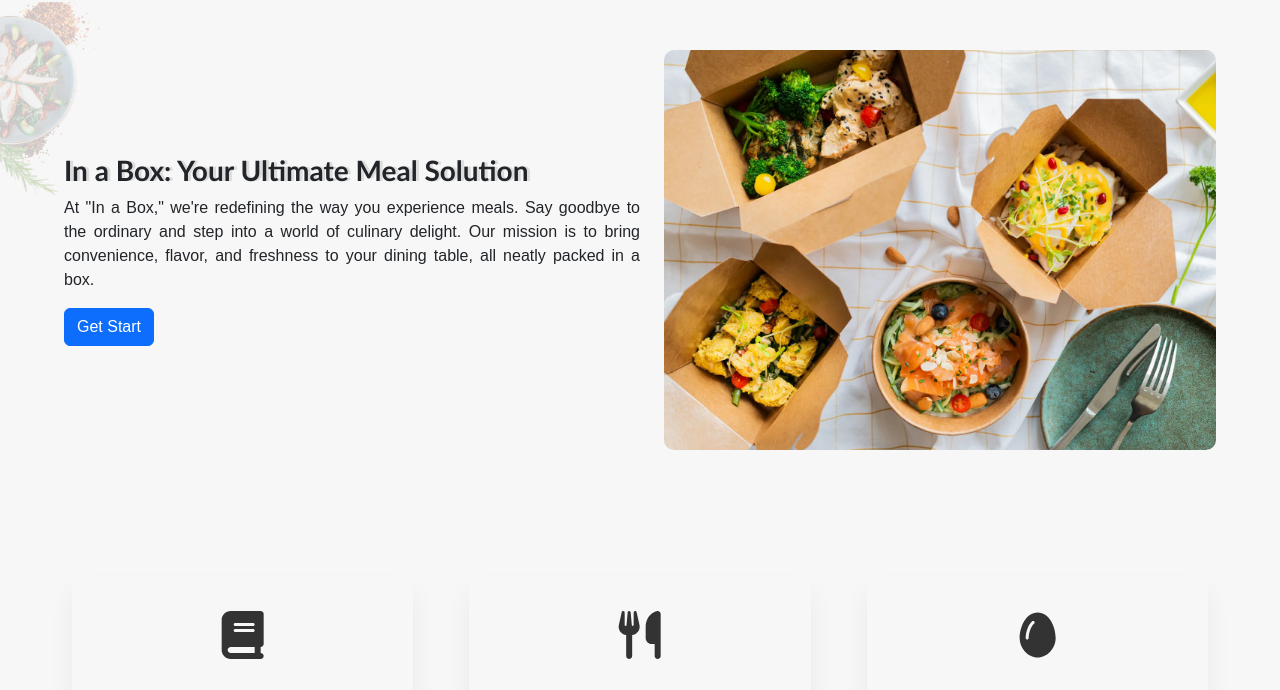
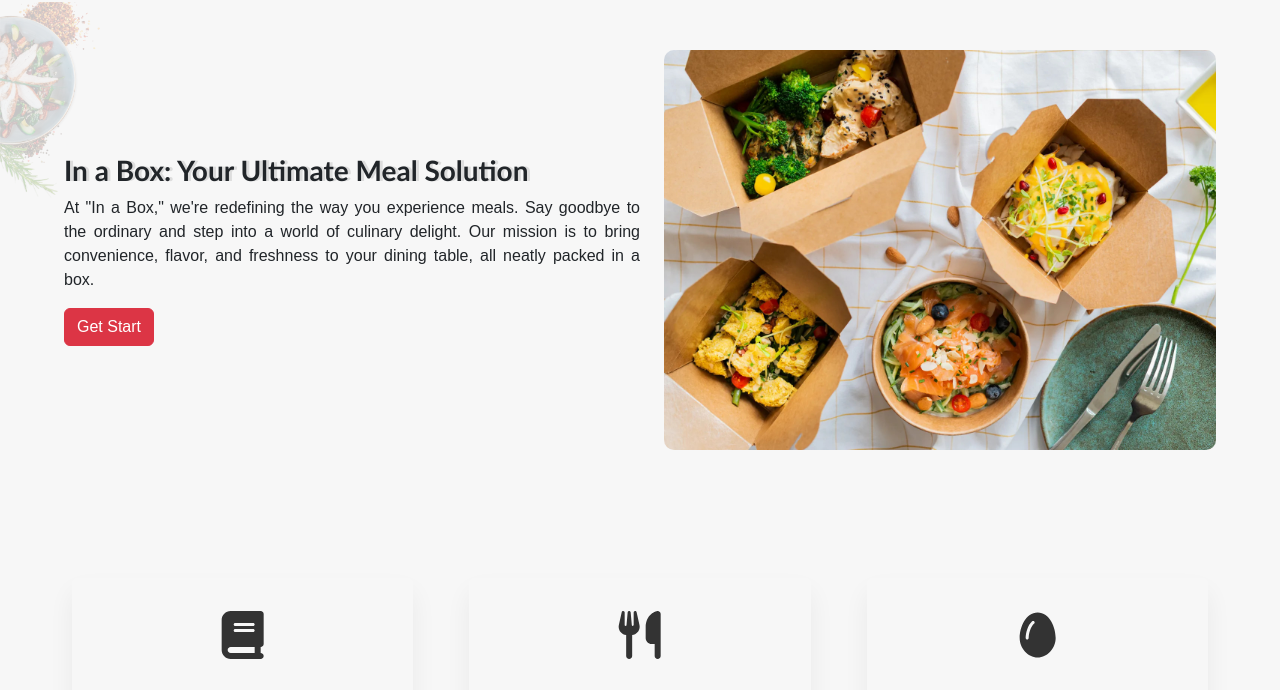
Before and after one commit to saihanhtet/in-a-box-by-sai, a plain HTML site: page index.html in a window 1280 px wide. Shown: the part 91-781 px from the top of the page. Drawn offline with Linux system fonts and the light colour scheme.

Commit message:
rechg the color btn

```diff
--- a/index.html
+++ b/index.html
@@ -80,7 +80,7 @@
                             step into a world of culinary delight. Our mission is to bring convenience, flavor, and
                             freshness to your dining table, all neatly packed in a box.
                         </p>
-                        <a href="./package.html" class="btn btn-primary">Get Start</a>
+                        <a href="./package.html" class="btn btn-danger">Get Start</a>
                     </div>
                     <div class="col-12 col-md-12 col-lg-6 image">
                         <img src="./static/images/ezgif.com-webp-to-jpg.jpg" alt="In a Box">
```
